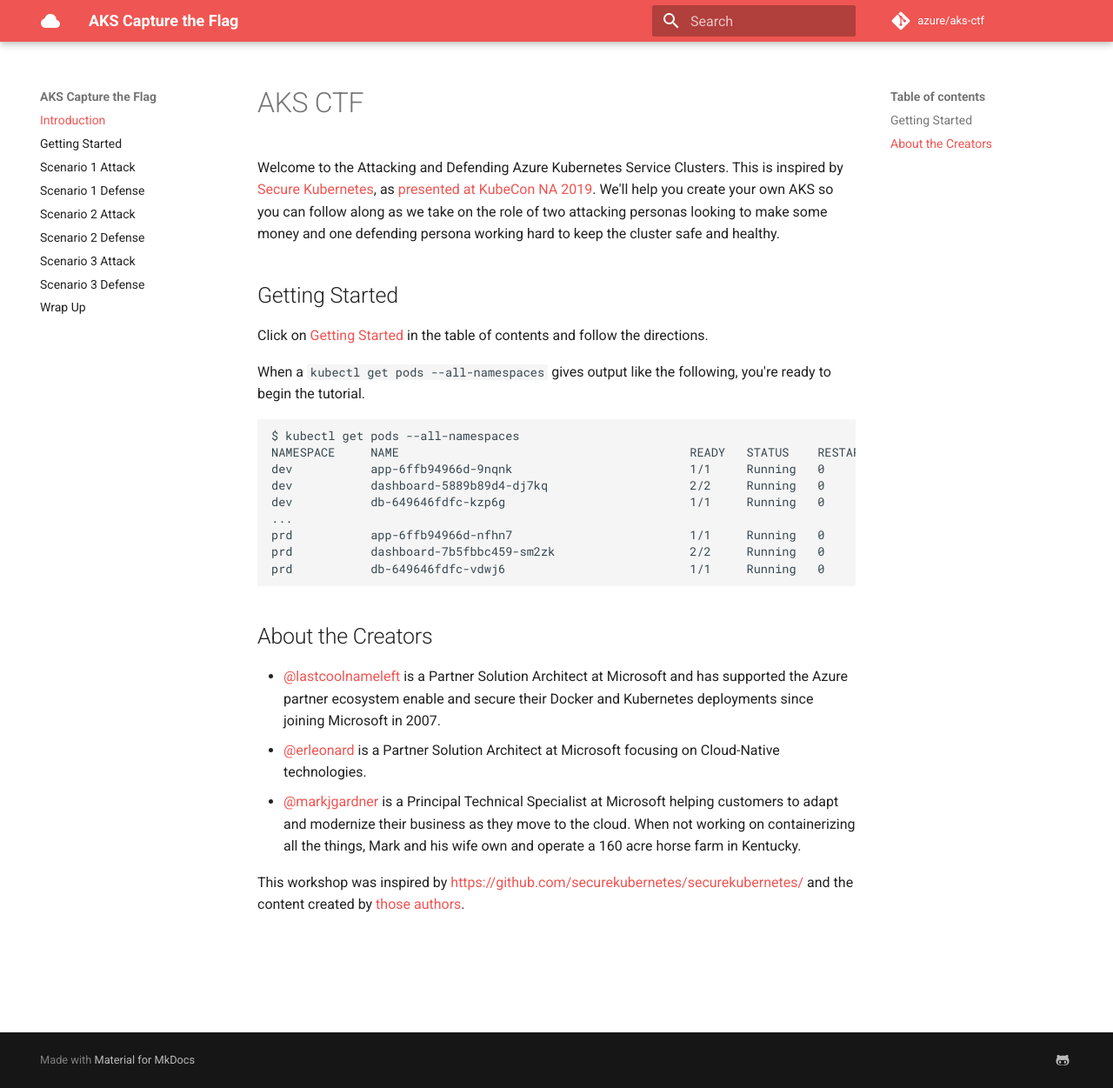
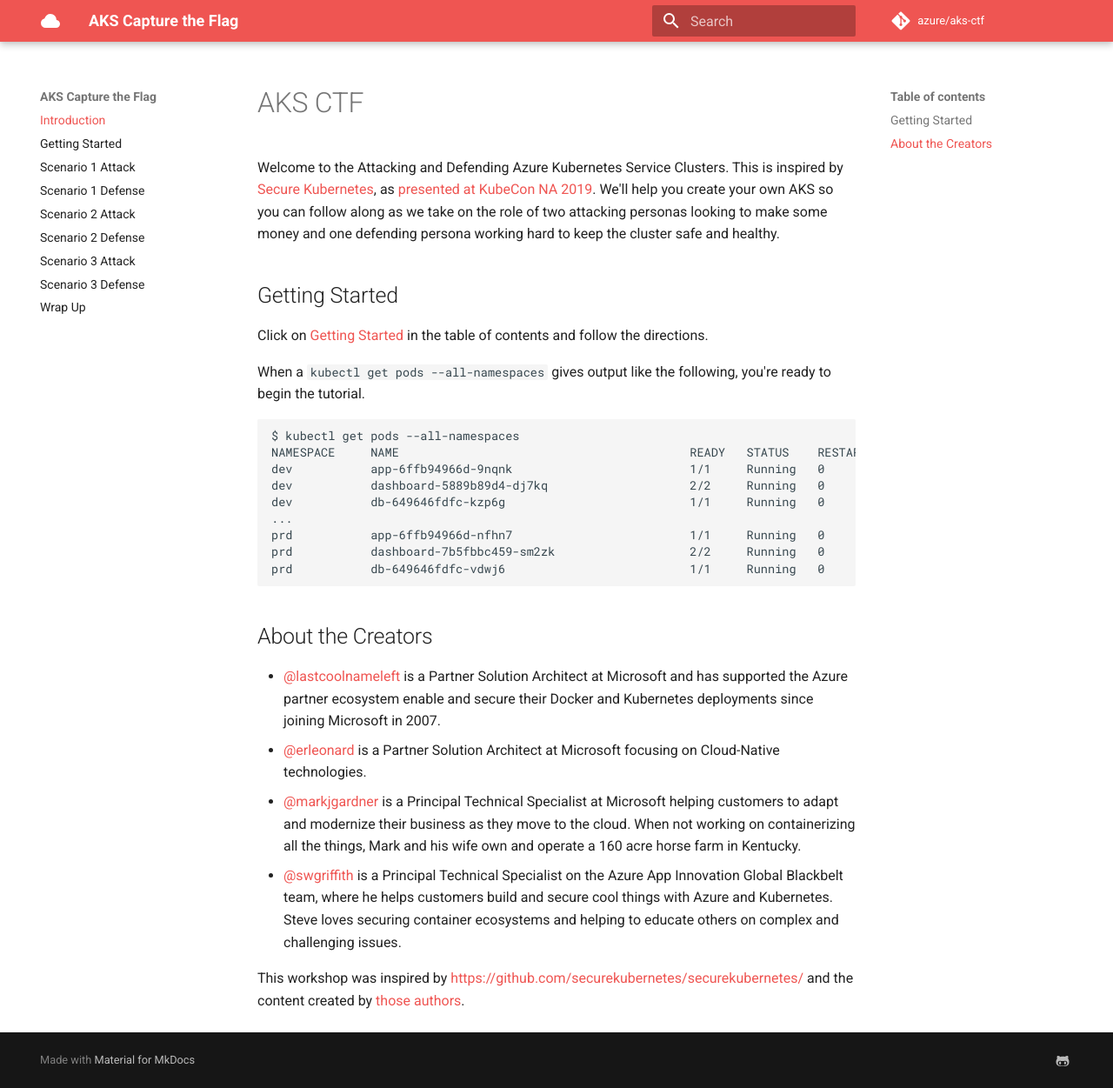
Before and after one commit to mikekinsman/aks-ctf, an MkDocs documentation site: the page built from docs/index.md, in a window 1280 px wide and 1251 px high. Shown: the whole window at 87% size. Built offline with MkDocs 1.6.1 and Material for MkDocs 9.7.7, drawn with Linux system fonts in a browser that asks for light colours; comment, search, counter and statistics services are not loaded.

Commit message:
added my bio

```diff
--- a/docs/index.md
+++ b/docs/index.md
@@ -27,5 +27,6 @@
 * [@lastcoolnameleft](https://lastcoolnameleft.com) is a Partner Solution Architect at Microsoft and has supported the Azure partner ecosystem enable and secure their Docker and Kubernetes deployments since joining Microsoft in 2007.
 * [@erleonard](https://www.linkedin.com/in/erleonard/) is a Partner Solution Architect at Microsoft focusing on Cloud-Native technologies.
 * [@markjgardner](https://markjgardner.com) is a Principal Technical Specialist at Microsoft helping customers to adapt and modernize their business as they move to the cloud. When not working on containerizing all the things, Mark and his wife own and operate a 160 acre horse farm in Kentucky.
+* [@swgriffith](https://www.stevegriffith.nyc/) is a Principal Technical Specialist on the Azure App Innovation Global Blackbelt team, where he helps customers build and secure cool things with Azure and Kubernetes. Steve loves securing container ecosystems and helping to educate others on complex and challenging issues.
 
 This workshop was inspired by https://github.com/securekubernetes/securekubernetes/ and the content created by [those authors](https://github.com/securekubernetes/securekubernetes/?tab=readme-ov-file#about-the-authors).
```
